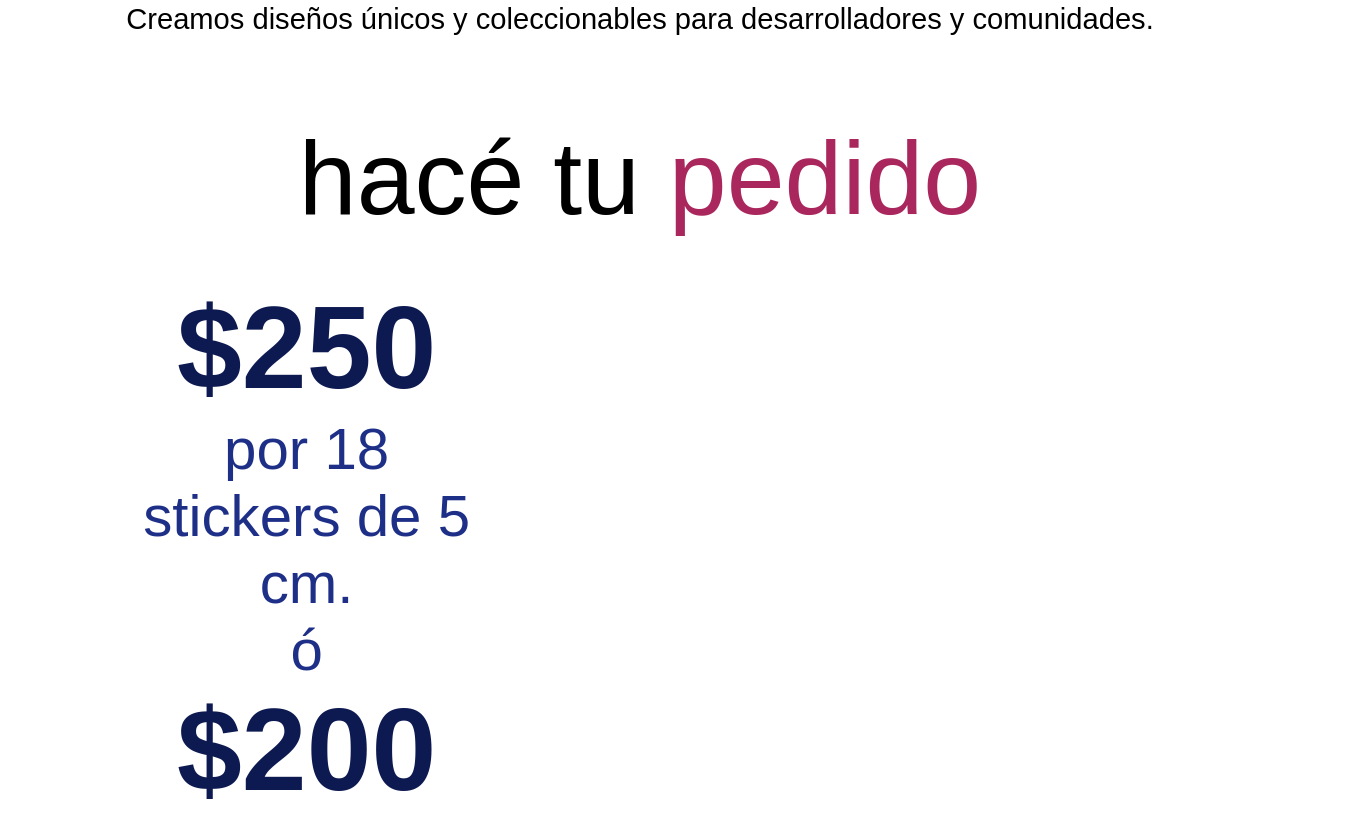
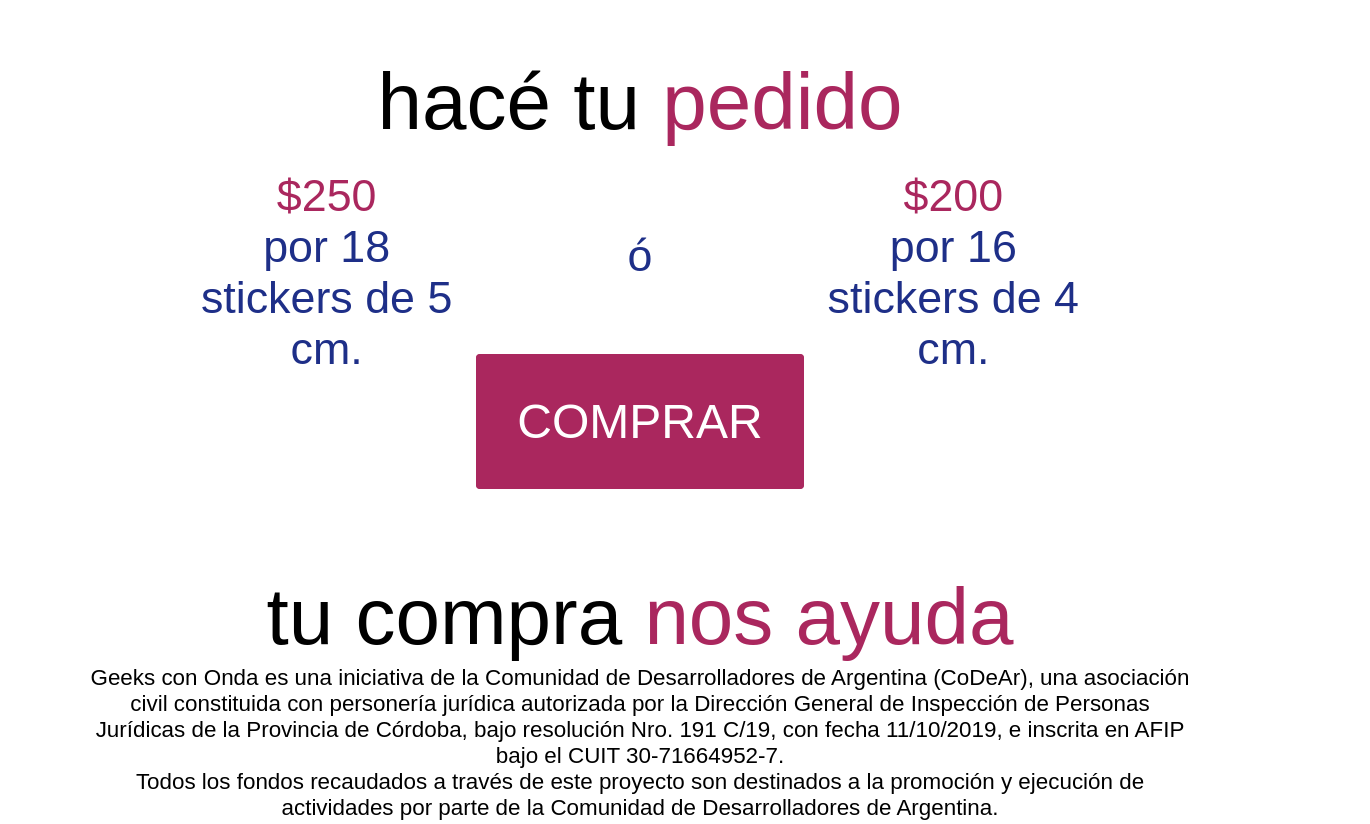
Before and after one commit to pilichanampe/geeksConOnda, a plain HTML site: page landing_page/index.html in a window 1280 px wide. Shown: the part 2665-3489 px from the top of the page, 1370 px wide, since content can reach past the window. Drawn offline with Linux system fonts and the light colour scheme.

Commit message:
column problem sort of fixed.

```diff
--- a/landing_page/css/style.css
+++ b/landing_page/css/style.css
@@ -5,7 +5,11 @@
 
 body {
     font-family: Arial, Helvetica, sans-serif;
-    font-size: 1.3rem;
+    max-width: 1100px;
+    font-size: 1rem;
+    margin-left: auto;
+    margin-right: auto;
+    transition: all 1s;
 }
 
 section {
@@ -54,8 +58,21 @@ footer {
 
 }
 
+#box-o {
+    padding-top: 80px;;
+}
+
 #section-c {
     margin-bottom: 200px;
+}
+
+#empty {
+    margin: 50px;
+    padding: 20px;
+}
+
+.button-container {
+    margin: 40px;
 }
 
 .button {
@@ -66,19 +83,27 @@ footer {
     background-color: #aa275e;
     padding: 40px;
     border-radius: 4px;
-    margin-top: 40px;
+    margin-top: 70px;
 }
 
-.boxes {
-    width: 33.33%;
+.boxes-container {
+    width: 100%;
+    margin: auto;
     color: #1a2c86fb;
-    padding: 40px;
-    margin-bottom: 20px;
+    float: left;
+
     font-size: 2em;
 }
 
+.box {
+    width: 33.333%;
+    float: left;
+    padding: 20px 20px;
+    box-sizing: border-box;
+}
+
 .boxes div span {
-    color: #09154efb;
+    color: #1a2c86fb;
     font-weight: bold;
     font-size: 2em;
 }
--- a/landing_page/index.html
+++ b/landing_page/index.html
@@ -1,5 +1,4 @@
 <!DOCTYPE html>
-<
     <head>
         <meta charset="utf-8">
         <title>Geeks con Onda</title>
@@ -7,7 +6,7 @@
 
         <link rel="stylesheet" href="css/style.css">
     </head>
-    <body>
+    <body class="content">
         <header id="showcase">
 
 
@@ -23,20 +22,23 @@
         <section id="section-b">
             <h1 class="titulos">hacé tu <span>pedido</span></h1>
 
-                <div class="boxes">
-                    <div class="box1">
+                <div class="boxes-container">
+                    <div class="box">
                         <p><span>$250</span><br>por 18 stickers de 5 cm.</p>
                     </div>
-                    <div class="box2">
+                    <div id="box-o" class="box">
                         <p>ó</p>
                     </div>
-                    <div class="box3">
+                    <div class="box">
                         <p><span>$200</span><br>por 16 stickers de 4 cm.</p>
                     </div>
                 </div>
+                <div class="button-container">
+                    <a href="#" class="button">COMPRAR</a>
+                </div>
 
 
-        <a href="#" class="button">COMPRAR</a>
+
         </section>
         <section id="section-c">
             <h1 class="titulos">tu compra <span>nos ayuda</span></h1>
```
